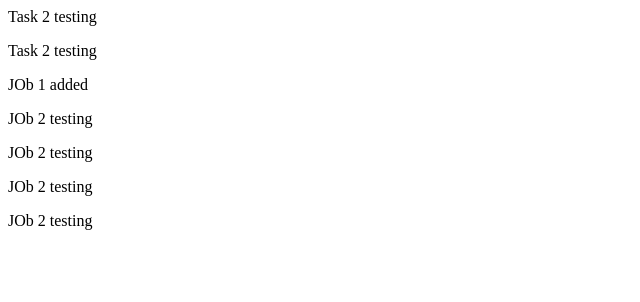
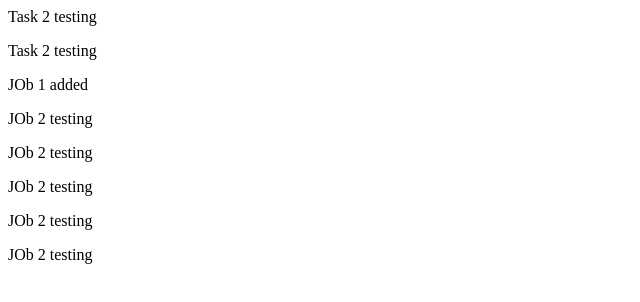
Before and after one commit to abhis2898/MLOps-Task-2, a plain HTML site: page index.html in a window 1280 px wide. Shown: the whole page, without its empty margins (0-640 px from the left). Drawn offline with Linux system fonts and the light colour scheme.

Commit message:
task testing 8

```diff
--- a/index.html
+++ b/index.html
@@ -5,3 +5,4 @@
 <p>JOb 2 testing</p>
 <p>JOb 2 testing</p>
 <p>JOb 2 testing</p>
+<p>JOb 2 testing</p>
```
